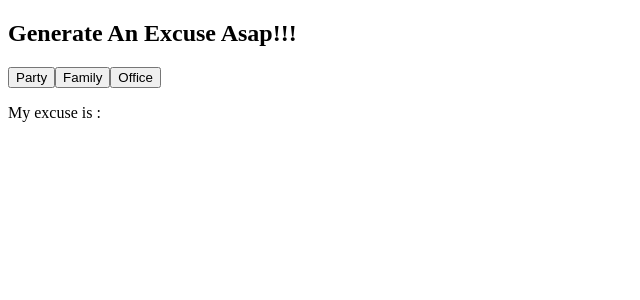
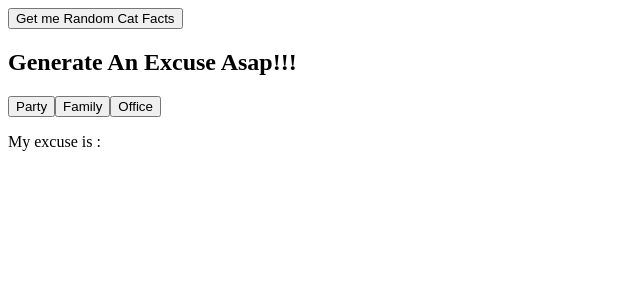
Before and after one commit to Cherrypick14/all_react_practices, a React (Create React App) app: page / in a window 1280 px wide. Shown: the top 300 px of the page, without its empty margins (0-640 px from the left). Built offline with nearby package versions, Linux system fonts and the light colour scheme; no server answers.

Commit message:
uncomment catfact component

```diff
--- a/src/App.js
+++ b/src/App.js
@@ -18,7 +18,7 @@ function App() {
   return (
     <div className="App">
       <>
-      {/* <Catfacts /> */}
+      <Catfacts />
       <Excuses />
       {/* <Myage /> */}
       {/* <button onClick={()=> setShowText(!showText)}>Show Text</button>
```
